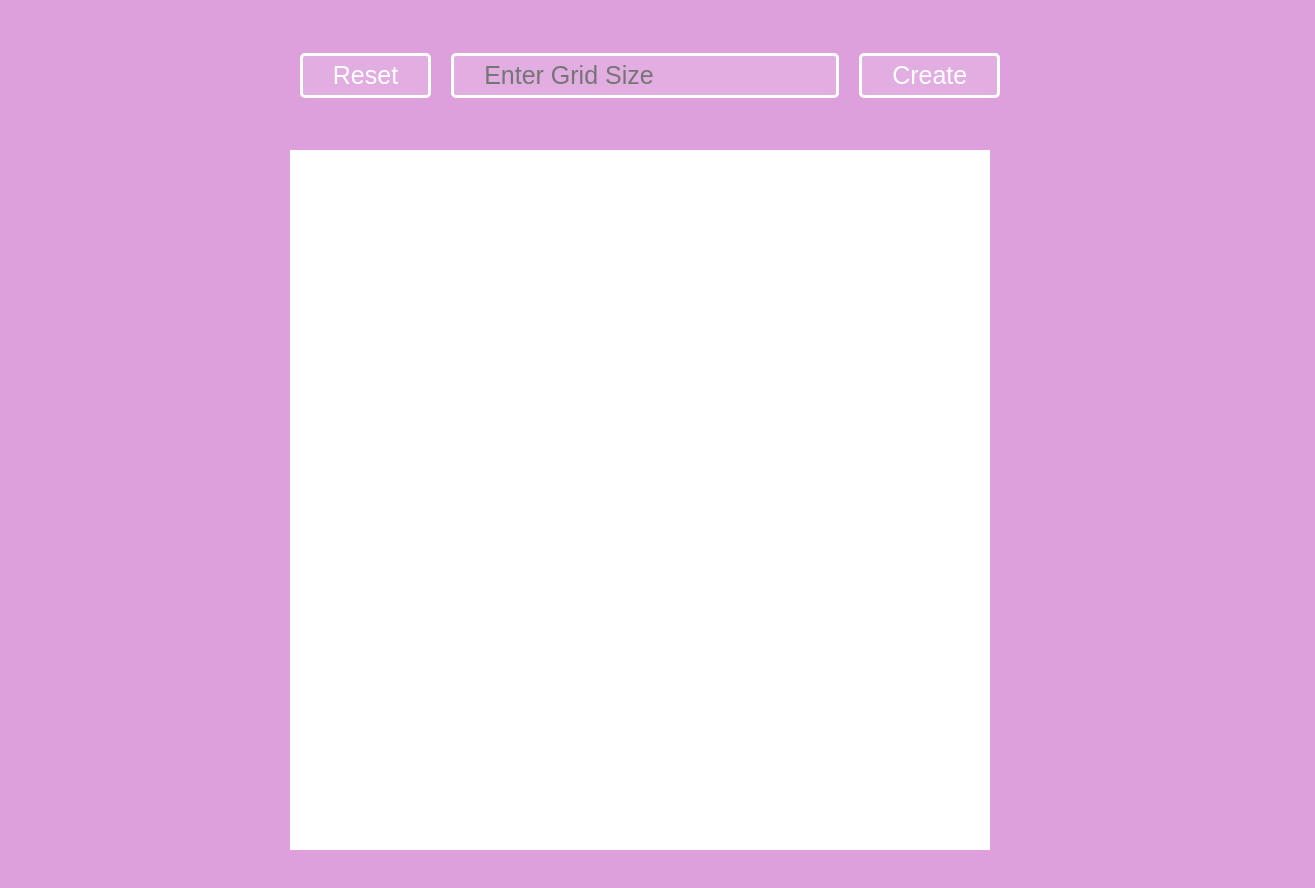
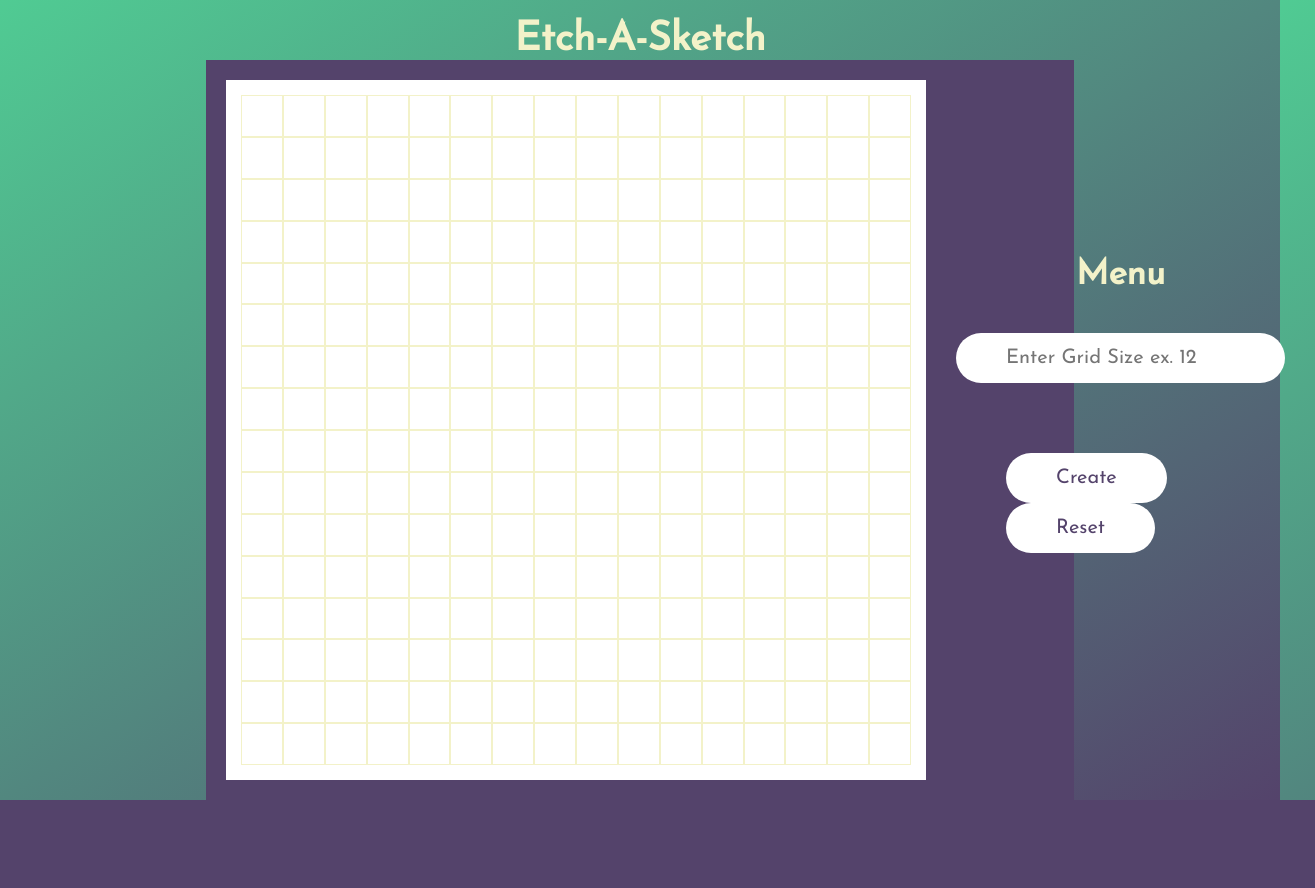
Before and after one commit to g0vin-d/ETCH-A-SKETCH, a plain HTML site: page index.html in a window 1280 px wide. Shown: the whole page, 1315 px wide, since content can reach past the window. After the commit the page ends 800 px from the top, so only its background shows below. Drawn offline with Linux system fonts and the light colour scheme.

Commit message:
added styles

```diff
--- a/css/style.css
+++ b/css/style.css
@@ -1,28 +1,127 @@
 :root {
     --grid-cols: 1;
     --grid-rows: 1;
+
+    --color-primary-ligher:#ACFFAD;
+    --color-primary-light: #71EFA3;
+    --color-primary: #50CB93;
+    --color-primary-dark: #54436B;
+    --color-text: #F3F2C9;
+
+
+
+    --font-heading: 'josefin Sans', 'sans-serif';
+}
+
+*, *::after, *::before {
+    margin: 0;
+    padding: 0;
+    box-sizing: inherit;
+    /* outline: 1px solid red; */
 }
 
 html {
-    background: #DDA0DD;
-    color : #fff;
+
+    box-sizing: border-box;
+    font-size: 62.5%;
 }
 
-#grid {
-    background: white;
+body {
+    font-family: sans-serif;
+    font-size: 1.6rem;
+    background-color: var(--color-primary-dark);
+    background-image: linear-gradient(to bottom right, var(--color-primary), var(--color-primary-dark));
 }
 
-header {
-    margin: 50px;
+.container {
     display: flex;
+    flex-direction: column;
+    padding: 2rem;
+    align-items: center;
+    height: 100vh;
+}
+
+.navbar {
+    height: 8rem;
+}
+
+.heading-6 {
+    font-size: 4rem;
+    font-family: var(--font-heading);
+    color: var(--color-text);
+}
+
+.heading-5 {
+    font-size: 3.5rem;
+    font-family: var(--font-heading);
+    color: var(--color-text);
+    margin-bottom: 4rem;
+}
+
+.grid__section {
+    width: 70%;
+    margin: 0 auto;
+    display: grid;
+    grid-template-columns: 1fr 1fr;
+
+    padding: 2rem;
+    background-color: var(--color-primary-dark);
+}
+
+.grid__menu {
+    padding: 6rem 3rem;
+    display: flex;
+    flex-direction: column;
+    align-items: center;
     justify-content: center;
-    align-items: center;
-    height: 50px
 }
+
+.grid__btns {
+    margin: 5rem;
+}
+
+.btn {
+    font-family: var(--font-heading);
+    font-size: 2rem;
+    font-weight: 400;
+    padding: 1.5rem 5rem;
+    border: none;
+    border-radius: 100px;
+    margin-right: 2rem;
+    color: var(--color-primary-dark);
+    /* background-image: linear-gradient(to bottom right, var(--color-primary), var(--color-primary-dark)); */
+    background-color: white;
+    transition: all .3s;
+}
+
+.btn:hover {
+    transform: translateY(-.5rem);
+}
+.btn:active {
+    transform: translateY(-.2rem);
+}
+
+.grid__input {
+    font-family: var(--font-heading);
+    font-size: 2rem;
+    font-weight: 400;
+    padding: 1.5rem 5rem;
+    border: none;
+    border-radius: 100px;
+    margin-bottom: 2rem;
+    color: var(--color-primary-dark);
+}
+
+
+#grid {
+    background-color: #fff;
+    padding: 1.5rem;
+}
+
+
 
 #grid {
     display: grid;
-    margin: 50px auto;
     width: 700px;
     height: 700px;
     grid-template-rows: repeat(var(--grid-rows), 1fr);
@@ -32,21 +131,6 @@ header {
 .grid-Item {
     min-width: 1px;
     min-height: 1px;
-/*     border: 1px solid #b8b0ad; */
+    border: .1px solid var(--color-text);
     text-align: center;
 }
-
-.grid-Item:hover {
-    background: lightpink;
-}
-
-button, input {
-    background-color: rgba(255, 255, 255, 0.15);
-    color: white;
-    font-size: 25px;
-    margin-left : 20px;
-    border: 1px solid white;
-    border-radius: 5px;
-    padding: 5px 30px 5px 30px;
-    border-width: .39vh;
-}
--- a/index.html
+++ b/index.html
@@ -3,15 +3,29 @@
 <head>
     <meta charset="utf-8">
     <title>ETCH-A-SKETCH</title>
+    <link rel="preconnect" href="https://fonts.googleapis.com">
+    <link rel="preconnect" href="https://fonts.gstatic.com" crossorigin>
+    <link href="https://fonts.googleapis.com/css2?family=Josefin+Sans:ital,wght@0,300;0,400;1,300;1,400&display=swap" rel="stylesheet">
     <link rel="stylesheet" type="text/css" href="css/style.css">
 </head>
 <body>
-    <header id="header" class="nav">
-        <button class="rst-btn">Reset</button>
-        <input type="text" name="gridsize" id="gridsize" placeholder="Enter Grid Size">
-        <button class="crt-btn">Create</button>
-    </header>
-    <div id="grid">
+    <div class="container">
+        <header class="navbar">
+            <h6 class="heading-6">Etch-A-Sketch</h6>
+        </header>
+
+        <section class="grid__section">
+            <div id="grid"></div>
+
+            <div class="grid__menu">
+                <h6 class="heading-5">Menu</h6>
+                <input type="text" class="grid__input" name="gridsize" id="gridsize" placeholder="Enter Grid Size ex. 12">
+                <div class="grid__btns">
+                    <button class="btn crt-btn">Create</button>
+                    <button class="btn rst-btn">Reset</button>
+                </div>
+            </div>
+        </section>
 
     </div>
     <script type="text/javascript" src="script/script.js"></script>
```
